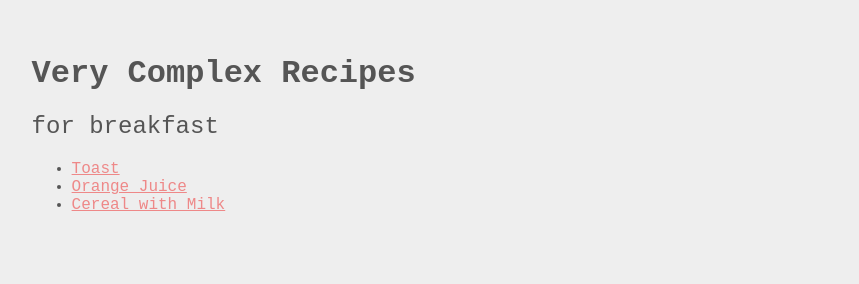
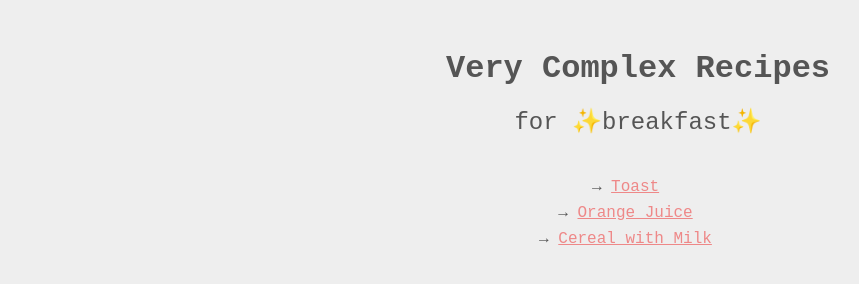
Before and after one commit to sarahhcodes/odin-recipes, a plain HTML site: page index.html in a window 1280 px wide. Shown: the whole page, without its empty margins (2-861 px from the left). Drawn offline with Linux system fonts and the light colour scheme.

Commit message:
Added style to index page

```diff
--- a/index.html
+++ b/index.html
@@ -6,12 +6,14 @@
         <link rel="stylesheet" href="style.css" />
     </head>
     <body>
+        <div class="content">
             <h1>Very Complex Recipes</h1>
-        <h2>for breakfast</h2>
+            <h2>for &#10024;breakfast&#10024;</h2>
             <ul>
                 <li><a href="recipes/toast.html">Toast</a></li>
                 <li><a href="recipes/orangejuice.html">Orange Juice</a></li>
                 <li><a href="recipes/cerealwithmilk.html">Cereal with Milk</a></li>
             </ul>
+        </div>
     </body>
 </html>
--- a/style.css
+++ b/style.css
@@ -10,10 +10,24 @@ body {
 
 h1 {
     font-weight: bolder;
+    text-align: center;
+    margin: 16px;
 }
 
 h2 {
     font-weight: 400;
+    text-align: center;
+    margin-bottom: 42px;
+}
+
+ul {
+    text-align: center;
+    list-style: "\2192 \0020 " inside;
+}
+
+li {
+    margin-bottom: 8px;
+    margin-left: -65px;
 }
 
 a {
@@ -28,3 +42,12 @@ img {
 .info {
     padding-bottom: 1%;
 }
+
+.content {
+    width: 500px;
+    margin: 16px auto;
+}
+
+div {
+    display: block
+}
```
Lines whose indentation alone changed are shown as unchanged.
